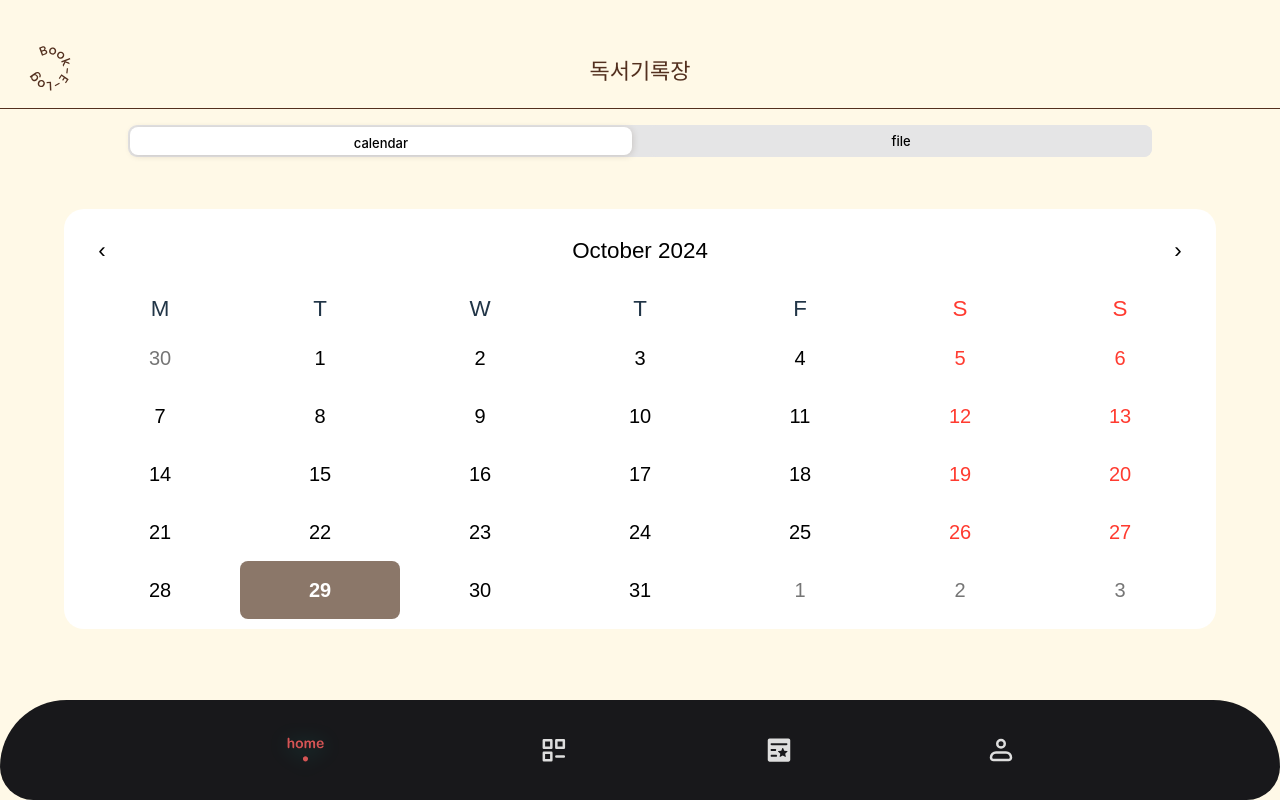
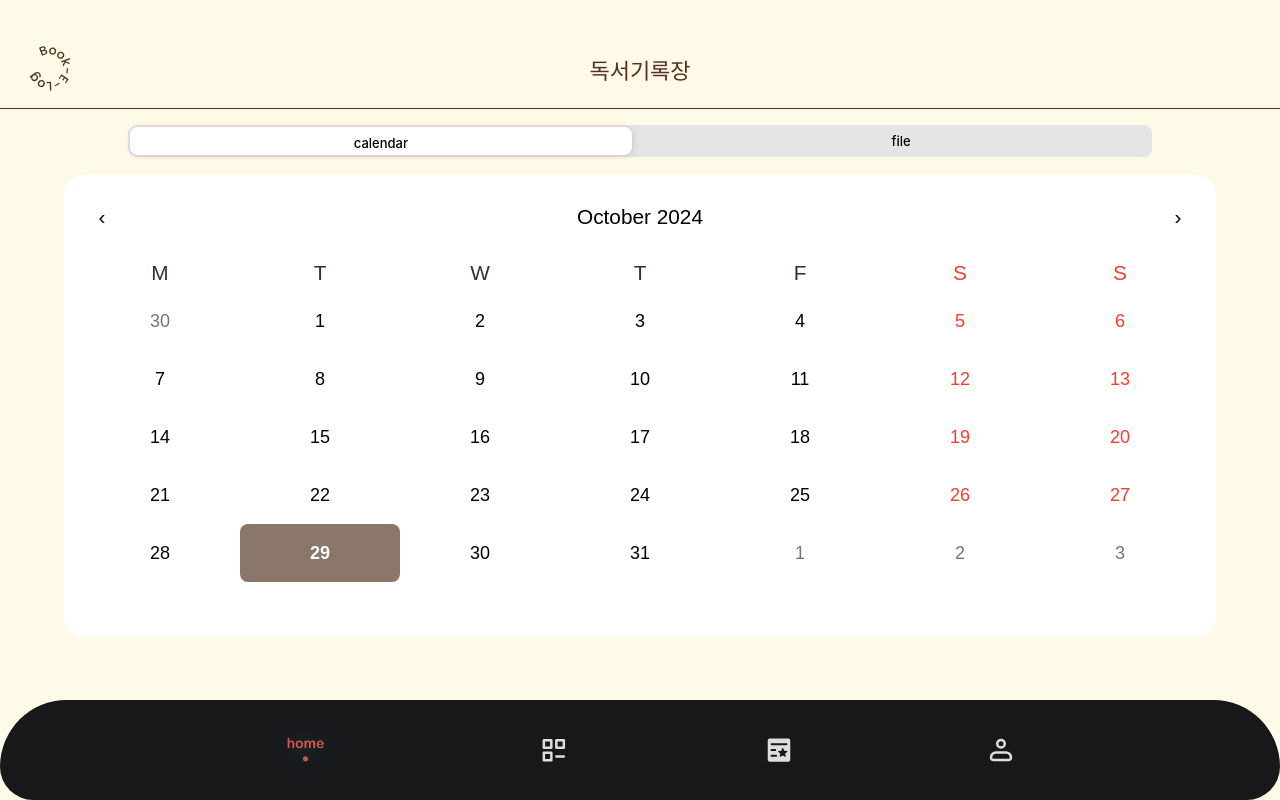
Before and after one commit to Line4-13th/BookELog-Front, a React (Vite) app: page / in a window 1280 px wide. Built offline with nearby package versions, Linux system fonts and the light colour scheme.

Commit message:
style: fix calendar style

```diff
--- a/src/pages/Record/Calendar.css
+++ b/src/pages/Record/Calendar.css
@@ -1,7 +1,9 @@
 .react-calendar {
   width: 90vw;
   max-width: 100%;
-  height: 85%;
+  height: 96%;
+  max-height: 100%;
+  /* overflow-y: auto; */
 
   border: none;
   border-radius: 20px;
@@ -11,18 +13,26 @@
   line-height: 1.125em;
 
   background-color: white;
-  padding-bottom: 20vh;
+  position: absolute;
+
+  /* border: 1px solid blue; */
+}
+
+@media (min-height: 0px) {
+  .react-calendar {
+    margin-top: -4%;
+  }
 }
 
 @media (min-height: 750px) {
   .react-calendar {
-    height: 80%;
+    height: 88%;
   }
 }
 
 @media (min-height: 1000px) {
   .react-calendar {
-    height: 72%;
+    height: 84%;
   }
 }
 
@@ -64,7 +74,7 @@
   display: flex;
   height: 6.5vh;
   margin-bottom: 0.5em;
-  font-size: 1.4em;
+  font-size: 1.3em;
 
   /* border: 1px solid black; */
   box-sizing: border-box;
@@ -92,7 +102,7 @@
   text-align: center;
   text-transform: uppercase;
   font: inherit;
-  font-size: 1.4em;
+  font-size: 1.3em;
   font-weight: 500;
 }
 
@@ -164,25 +174,30 @@ abbr[title] {
   color: #cdcdcd;
 }
 
+.react-calendar__tile {
+  font-size: 18px;
+}
+
 .react-calendar__tile:enabled:hover,
 .react-calendar__tile:enabled:focus {
   background-color: #e6e6e6;
 }
 
 .react-calendar__tile--now {
-  /* background: #ffff76; */
   font-weight: bold;
 }
 
 .react-calendar__tile--now:enabled:hover,
 .react-calendar__tile--now:enabled:focus {
-  /* background: #ffffa9; */
   font-weight: bold;
 }
 
 .react-calendar__tile--hasActive {
-  background: #3f1f089a;
-  border-radius: 50%;
+  /* background: #3f1f089a;
+  display: flex;
+  justify-content: center;
+  align-items: center;
+  height: 5vh; */
 }
 
 .react-calendar__tile--hasActive:enabled:hover,
--- a/src/pages/Record/recordtoggle.scss
+++ b/src/pages/Record/recordtoggle.scss
@@ -58,8 +58,8 @@
   // border: 1px solid black;
 
   height: 82%;
-  position: absolute;
-  top: 6vh;
+  width: 90%;
+  position: relative;
 
   display:flex;
   flex-direction: column;
```
